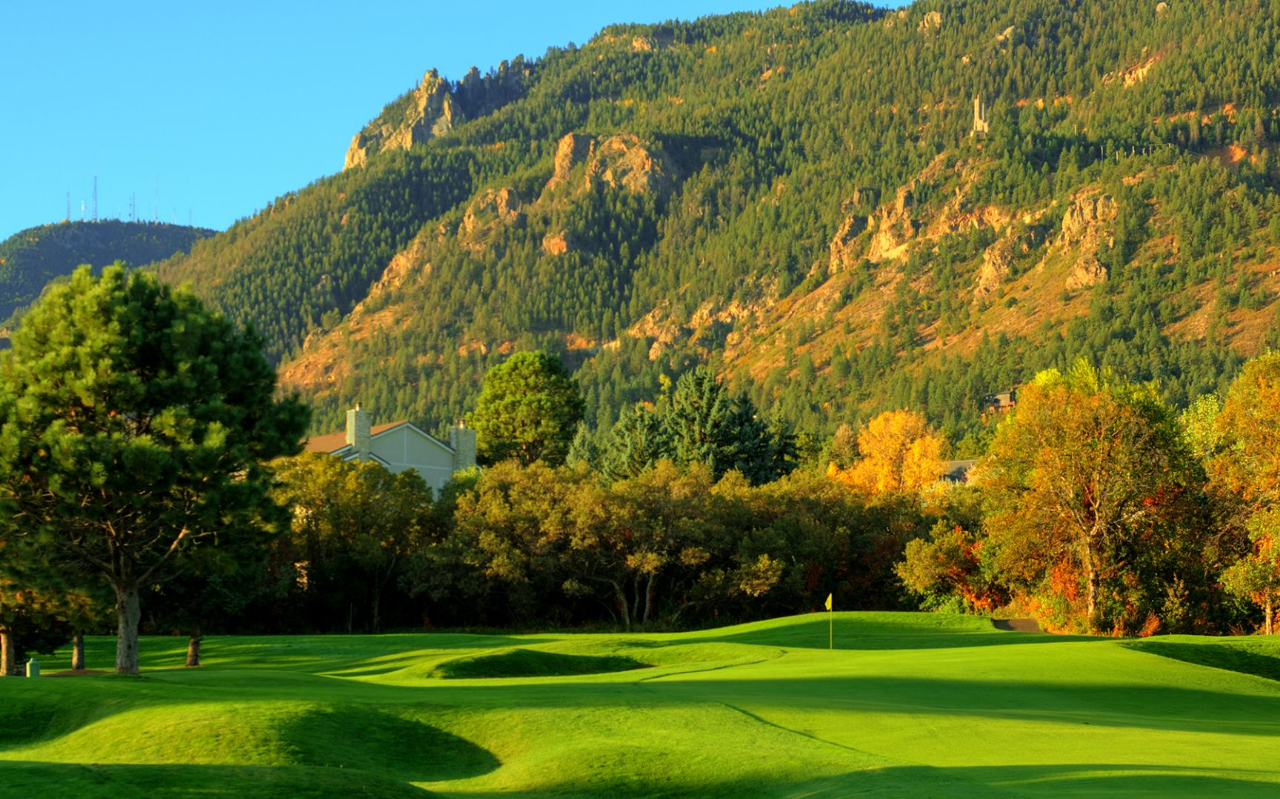
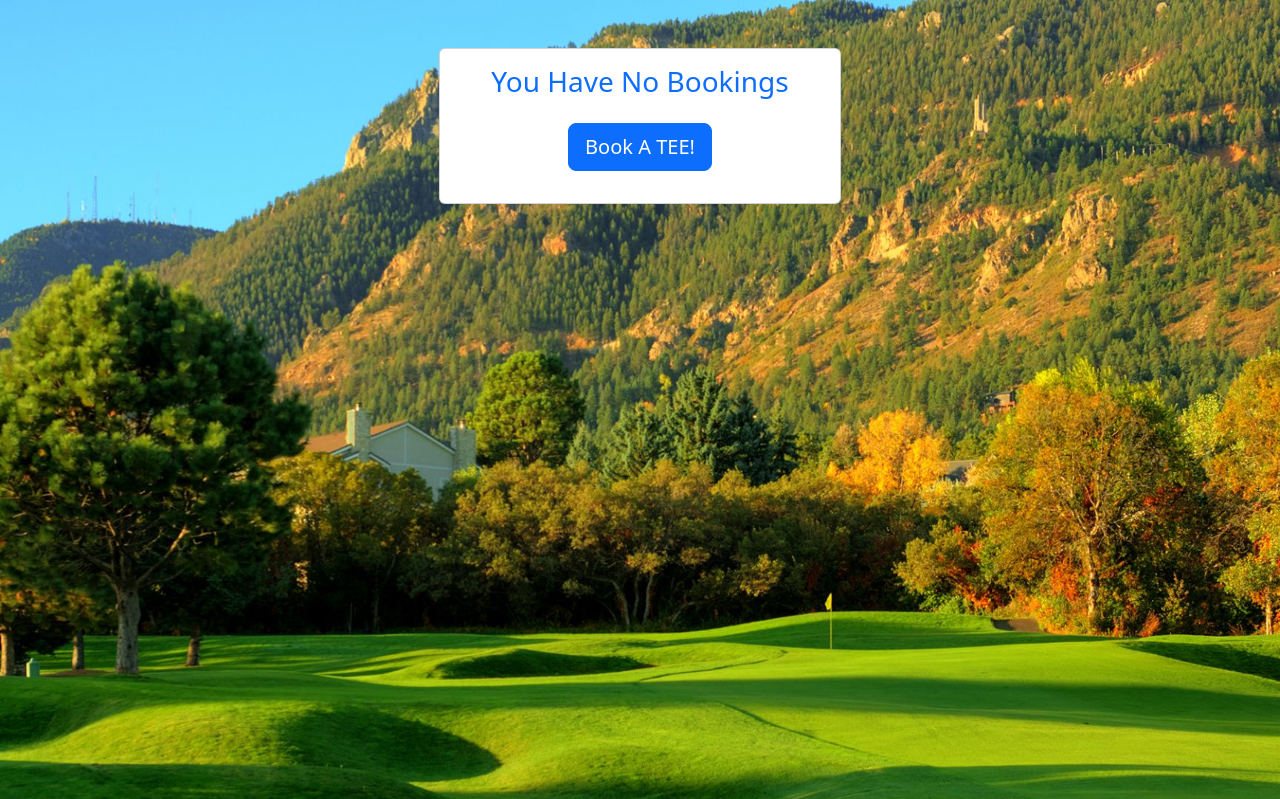
Before and after one commit to sam2829/project-4-royal-sam, a Django app: page /booking/my_bookings/ in a window 1280 px wide. Shown: the part 116-915 px from the top of the page. Run offline with Django 3.2, Linux system fonts and the light colour scheme; the visitor is signed in with stand-in values (Sample User, id 1); data that the repository does not hold is empty; some libraries are stand-ins or nearby versions.

Commit message:
Add if statement so message appears saying user has no bookings if there isnt any

```diff
--- a/booking/templates/my_bookings.html
+++ b/booking/templates/my_bookings.html
@@ -6,6 +6,8 @@
     <!-- Review entries -->
     <div class="col-12 col-sm-8 col-md-6 col-xl-4">
       <div class="row review-card">
+        <!-- If statement for if there are any bookings -->
+        {% if booking_list %}
         <!-- for loop to iterate through the user bookings -->
         {% for booking in booking_list %}
         <div class="col-12 mt-5 single-review-card">
@@ -59,6 +61,25 @@
           </div>
         </div>
         {% endfor %}
+        <!-- Message if there are no bookings -->
+        {% else %}
+        <div class="col-12 mt-5 single-review-card">
+            <div class="card mb-3 pt-3 pb-3 text-primary" style="max-width: 540px; max-height: auto">
+                <div class="row justify-content-center">
+                    <div class="col-10 text-primary mb-3">
+                        <h3>You Have No Bookings</h3>
+                    </div>
+                </div>
+                <div class="row justify-content-center">
+                    <div class="col-10 mb-3">
+                        <a href="#">
+                            <button class="btn btn-primary btn-lg">Book A TEE!</button>
+                        </a>
+                    </div>
+                </div>
+            </div>
+        </div>
+        {% endif %}
       </div>
     </div>
   </div>
```
